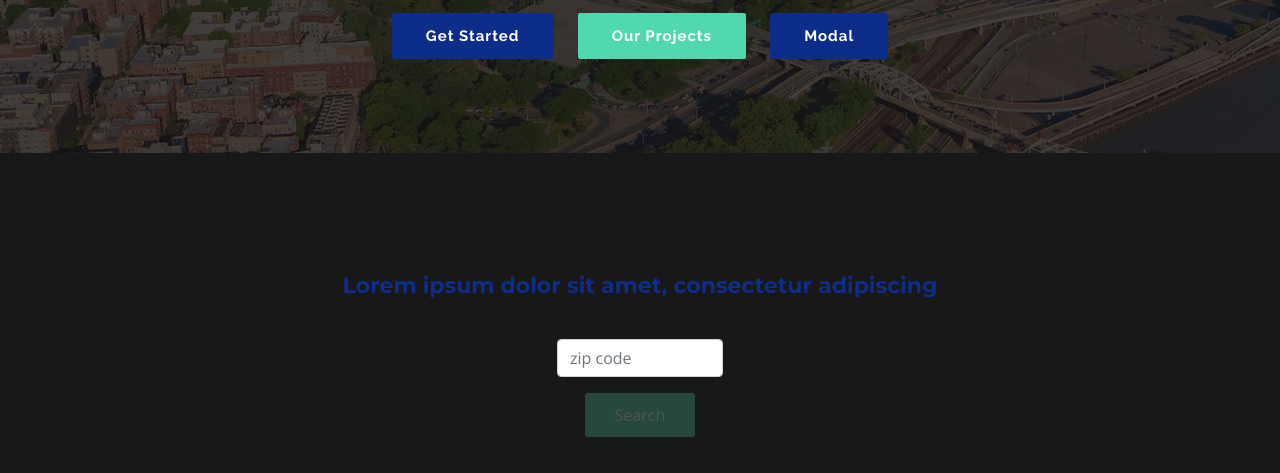
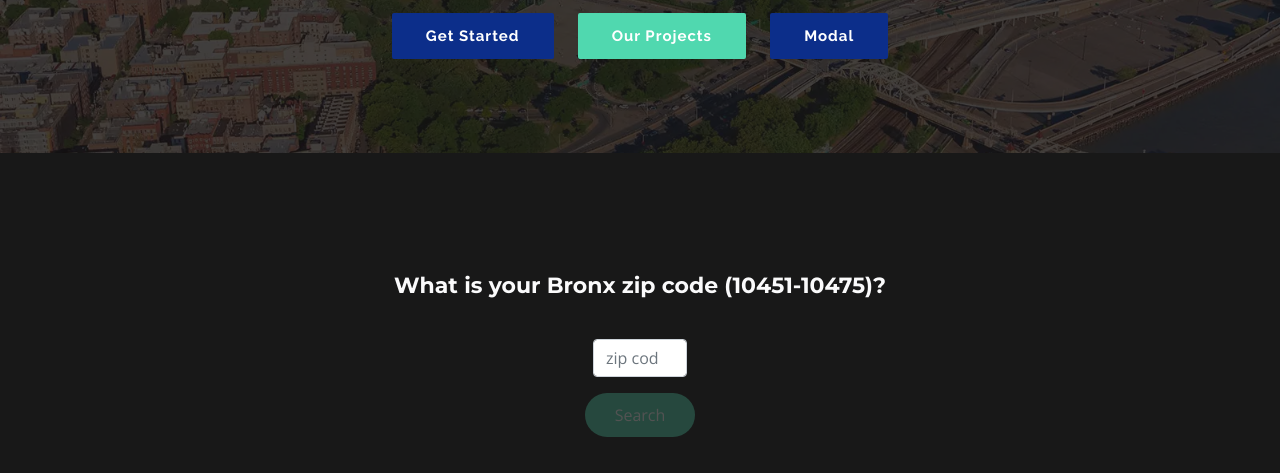
Before and after one commit to ransing/amaf-assit, a plain HTML site: page index.html in a window 1280 px wide. Shown: the part 327-800 px from the top of the page. Drawn offline with nearby package versions, Linux system fonts and the light colour scheme; a script that the page names is missing.

Commit message:
TASK: added zip conditional

```diff
--- a/assets/css/style.css
+++ b/assets/css/style.css
@@ -381,7 +381,7 @@ cursor: pointer;
 
 #search-form h2{
   font-size: 22px;
-  color: #0c2e8a;
+  color: #fafafb;
   font-weight: 700;
   position: relative;
   padding-bottom: 20px;
--- a/index.html
+++ b/index.html
@@ -133,11 +133,11 @@
     <!-- search section -->
     <section id="search-form">
       <div class="container mx-auto">
-        <h2 class="col-lg-12 content text-center" >Lorem ipsum dolor sit amet, consectetur adipiscing</h2>
+        <h2 class="col-lg-12 content text-center" >What is your Bronx zip code (10451-10475)?</h2>
         <div class="form">
           <form action="forms/contact.php" method="post" role="form" class="php-email-form requires-validation" novalidate>
             <div class="row justify-content-center">
-              <div class="form-group col col-lg-2 center">
+              <div class=" pe-5 ps-5 form-group col col-lg-2 center">
                 <input type="number" name="name" min="10451" max="10475" class="search-form-control form-control" id="name" placeholder="zip code" required>
                 <div class="invalid-feedback">
                   Please provide a valid Bronx zip code (10451-10475).
@@ -154,7 +154,7 @@
             </div>
 
             <div class="text-center">
-              <button onClick="dialog.showModal()" class="search-zip" type="submit" disabled >Search</button>
+              <button onClick="dialog.showModal()" class="search-zip rounded-pill" type="submit" disabled >Search</button>
             </div>
 
 
```
